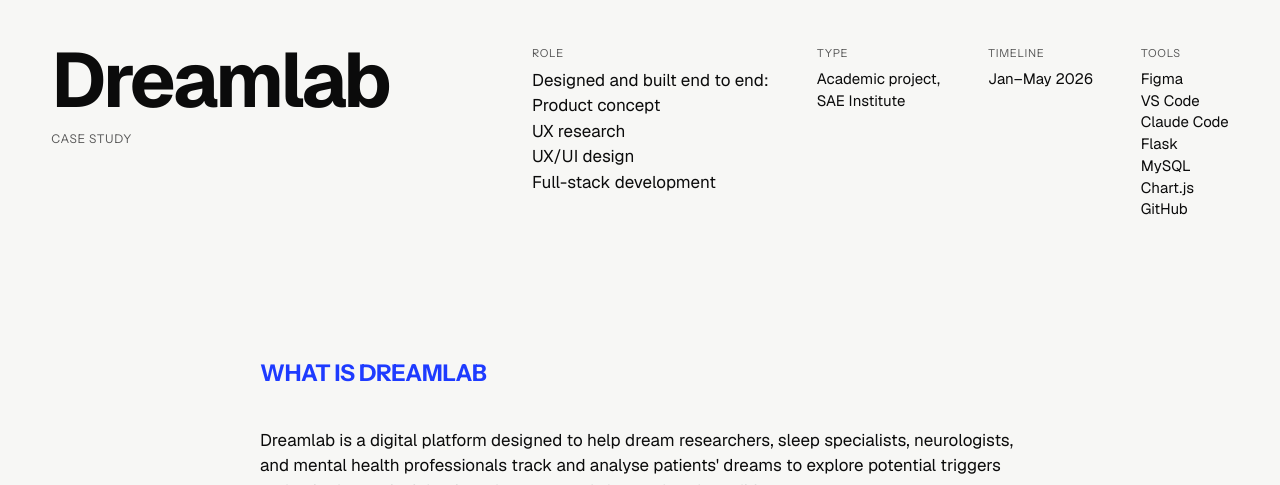
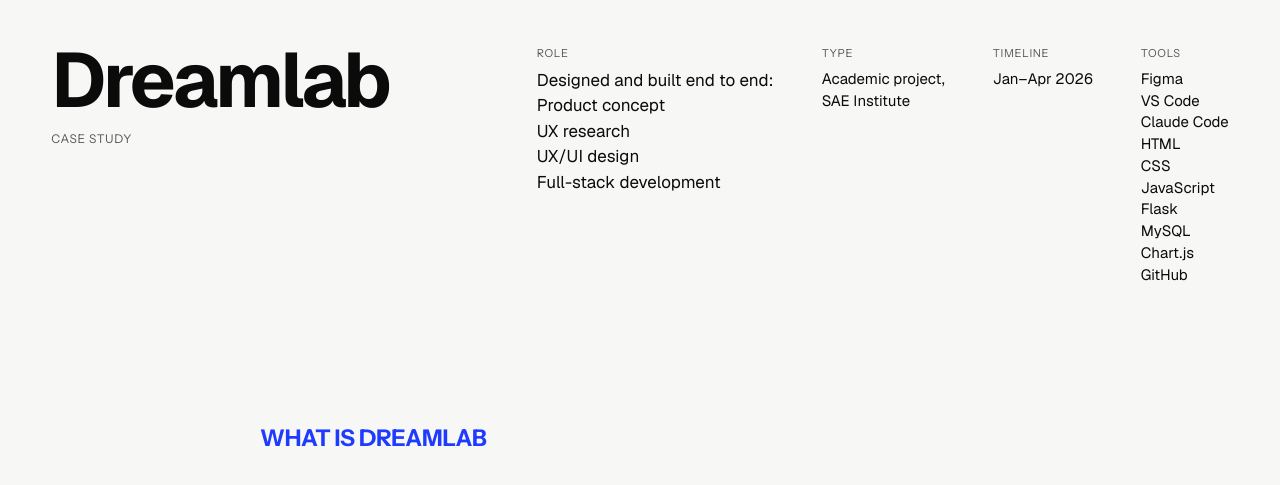
Before and after one commit to Mervellious/portfolio, a plain HTML site: page work/dreamlab.html in a window 1280 px wide. Shown: the part 766-1251 px from the top of the page. Drawn offline with nearby package versions, Linux system fonts and the light colour scheme.

Commit message:
Dreamlab: add HTML, CSS, JavaScript to tools; timeline Jan–Apr 2026
Co-Authored-By: Claude Opus 5.5 <noreply@anthropic.com>

```diff
--- a/work/dreamlab.html
+++ b/work/dreamlab.html
@@ -66,8 +66,8 @@
           <dl class="case-facts case-facts--row load-up load-3">
             <div class="case-fact--role"><dt class="small-label">Role</dt><dd>Designed and built end to end:<br>Product concept<br>UX research<br>UX/UI design<br>Full-stack development</dd></div>
             <div><dt class="small-label">Type</dt><dd>Academic project,<br>SAE Institute</dd></div>
-            <div><dt class="small-label">Timeline</dt><dd>Jan–May 2026</dd></div>
-            <div><dt class="small-label">Tools</dt><dd>Figma<br>VS Code<br>Claude Code<br>Flask<br>MySQL<br>Chart.js<br>GitHub</dd></div>
+            <div><dt class="small-label">Timeline</dt><dd>Jan–Apr 2026</dd></div>
+            <div><dt class="small-label">Tools</dt><dd>Figma<br>VS Code<br>Claude Code<br>HTML<br>CSS<br>JavaScript<br>Flask<br>MySQL<br>Chart.js<br>GitHub</dd></div>
           </dl>
         </div>
       </div>
```
